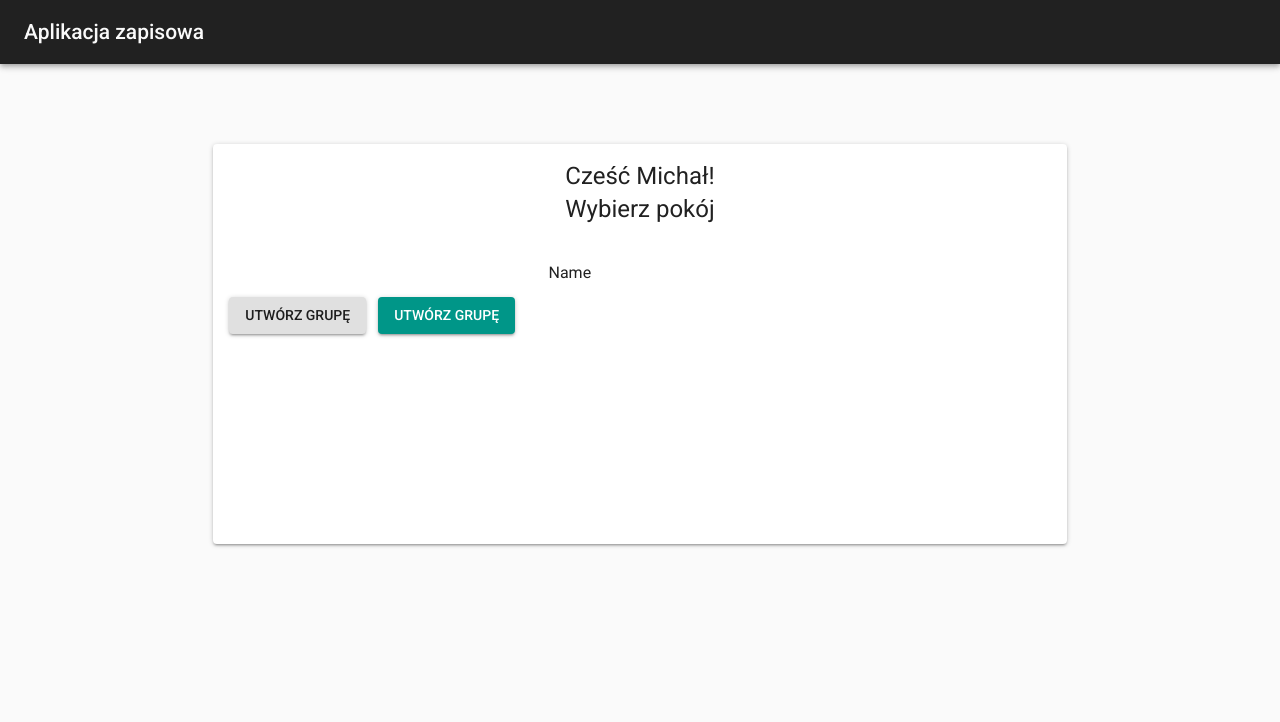
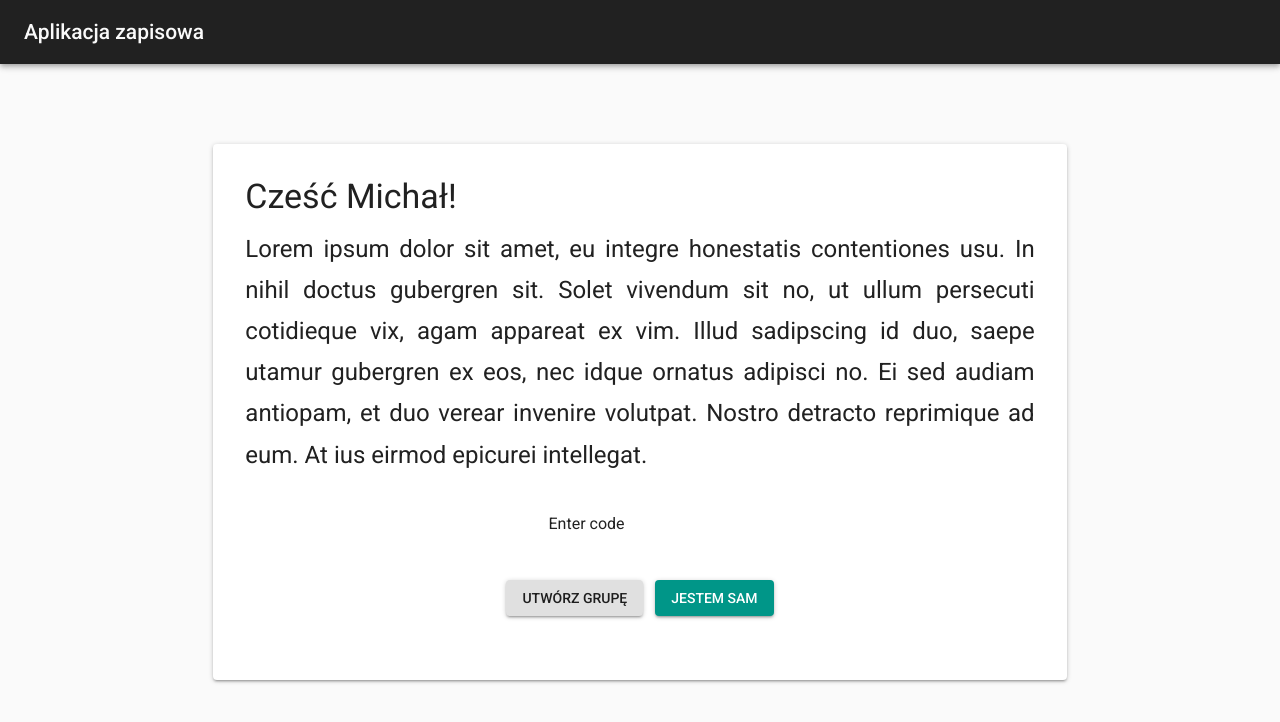
Before and after one commit to Solvro/web-aplikacja-zapisowa-legacy, a React app in the folder frontend/: page /AddingRoomMates in a window 1280 px wide. Shown: the top 722 px of the page. Built offline with nearby package versions, Linux system fonts and the light colour scheme.

Commit message:
AddRoomMatesModal done

```diff
--- a/frontend/src/components/AddRoomMatesModal/AddRoomMatesModal.tsx
+++ b/frontend/src/components/AddRoomMatesModal/AddRoomMatesModal.tsx
@@ -1,16 +1,26 @@
-import * as React from 'react';
-import {Grid, Paper, Typography, withStyles, WithStyles, Button, TextField} from "@material-ui/core";
-import {addRoomMatesModalStyles} from "./AddRoomMatesModalStyles";
-
-
-class AddRoomMatesModal extends React.Component<WithStyles<typeof addRoomMatesModalStyles>> {
-
+import * as React from "react";
+import {
+  Grid,
+  Paper,
+  Typography,
+  withStyles,
+  WithStyles,
+  Button,
+  TextField,
+  Avatar,
+  Chip
+} from "@material-ui/core";
+import { addRoomMatesModalStyles } from "./AddRoomMatesModalStyles";
+class AddRoomMatesModal extends React.Component<
+  WithStyles<typeof addRoomMatesModalStyles>
+> {
   state = {
     user: {
-            name: 'Michał'
+      name: "Michał"
     },
-        inputCode: ''
-    }
+    inputCode: "",
+    codes: []
+  };
 
   handleChange = (event: React.ChangeEvent<HTMLInputElement>) => {
     console.log(event.target.value);
@@ -19,8 +29,15 @@ class AddRoomMatesModal extends React.Component<WithStyles<typeof addRoomMatesMo
     });
   };
 
+  handleEnter = (event: React.KeyboardEvent<HTMLDivElement>) => {
+    if (event.key === "Enter") {
+      const { codes } = this.state;
+      this.setState({ codes: [...codes, this.state.inputCode], inputCode: "" });
+    }
+  };
+
   public render(): React.ReactNode {
-        const {classes} = this.props;
+    const { classes } = this.props;
     return (
       <div className={classes.container}>
         <Grid
@@ -33,36 +50,66 @@ class AddRoomMatesModal extends React.Component<WithStyles<typeof addRoomMatesMo
           sm={10}
           xs={12}
         >
+          <Paper className={classes.paper}>
+            <Typography
+              align={"left"}
+              gutterBottom={true}
+              variant={"display1"}
+              color={"default"}
+            >
+              Cześć {this.state.user.name}!
+            </Typography>
+            <Typography
+              className={classes.description}
+              align={"left"}
+              variant={"body2"}
+              color={"textSecondary"}
+            >
+              Lorem ipsum dolor sit amet, eu integre honestatis contentiones
+              usu. In nihil doctus gubergren sit. Solet vivendum sit no, ut
+              ullum persecuti cotidieque vix, agam appareat ex vim. Illud
+              sadipscing id duo, saepe utamur gubergren ex eos, nec idque
+              ornatus adipisci no. Ei sed audiam antiopam, et duo verear
+              invenire volutpat. Nostro detracto reprimique ad eum. At ius
+              eirmod epicurei intellegat.
+            </Typography>
 
-                <Paper
-                    className={classes.paper}
+            <TextField
+              label="Enter code"
+              onChange={this.handleChange}
+              margin="normal"
+              inputProps={{ className: classes.textfield, placeholder: "Code" }}
+              value={this.state.inputCode}
+              onKeyDown={this.handleEnter}
+            />
+            <div className={classes.chipsContainer}>
+              {this.state.codes.map((el: String) => (
+                <Chip
+                  className={classes.chip}
+                  avatar={<Avatar>{el.substring(0, 2)}</Avatar>}
+                  label={el}
+                />
+              ))}
+            </div>
+            <div className={classes.buttonWrapper}>
+              <Button
+                className={classes.button}
+                variant={"contained"}
+                color={"default"}
               >
-                    <Typography variant={"headline"} color={"textSecondary"}>
-                        Cześć { this.state.user.name }!
-                    </Typography>
-                    <Typography variant={"headline"} color={"textSecondary"}>
-                        Wybierz pokój
-                    </Typography>
-                    <TextField
-                        className={classes.textfield}
-                        label="Name"
-                        placeholder="Placeholder"
-                        onChange={this.handleChange}
-                        style={{color: 'black'}}
-                        margin="normal"
-                    />
-                    <div className={ classes.buttonWrapper }>
-                        <Button className={ classes.button } variant={'contained'} color={'default'}>Utwórz grupę</Button>
-                        <Button variant={'contained'} color={'primary'}>Utwórz grupę</Button>
+                Utwórz grupę
+              </Button>
+              <Button variant={"contained"} color={"primary"}>
+                Jestem sam
+              </Button>
             </div>
           </Paper>
-
-
         </Grid>
       </div>
-
     );
   }
 }
 
-export default withStyles(addRoomMatesModalStyles, {withTheme: true})(AddRoomMatesModal);
+export default withStyles(addRoomMatesModalStyles, { withTheme: true })(
+  AddRoomMatesModal
+);
--- a/frontend/src/components/AddRoomMatesModal/AddRoomMatesModalStyles.ts
+++ b/frontend/src/components/AddRoomMatesModal/AddRoomMatesModalStyles.ts
@@ -7,22 +7,42 @@ export const addRoomMatesModalStyles = (theme: Theme) => createStyles({
         alignItems: 'center',
     },
     paperContainer: {
+        display: 'flex',
         flexDirection: 'column',
         padding: '80px 0'
     },
     paper: {
         minHeight: '50vh',
+        padding: '2em',
         flexDirection: 'column',
-        padding: '1em',
     },
     buttonWrapper: {
         display: 'flex',
         flexDirection: 'row',
+        width: '100%',
+        alignItems: 'center',
+        justifyContent: 'center',
+        margin: '2em 0'
     },
     button: {
         marginRight: '12px'
     },
     textfield: {
-        color: '#000'
+        color: 'black'
+    },
+    description: {
+        textAlign: 'justify',
+        fontSize: '24px',
+        fontWeight: 'normal'
+    },
+    chipsContainer: {
+        display: 'flex',
+        flexDirection: 'column',
+        alignItems: 'center',
+        margin: '0 auto'
+
+    },
+    chip:{
+        marginBottom: '10px'
     }
 });
```
Lines whose indentation alone changed are shown as unchanged.
